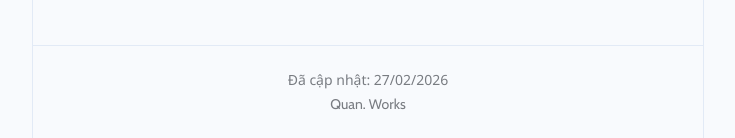
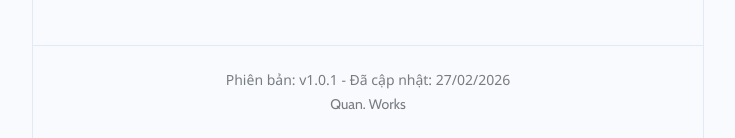
Before and after one commit to daoquan1002/post, a React (Vite) app: page / in a window 1280 px wide. Shown: the part 1423-1561 px from the top of the page, without its empty margins (272-1007 px from the left). Built offline with nearby package versions, Linux system fonts and the light colour scheme; a web font is replaced by a local one.

Commit message:
Khởi tạo

```diff
--- a/src/App.tsx
+++ b/src/App.tsx
@@ -392,7 +392,7 @@ export default function App() {
         {/* Footer */}
         <footer className="mt-8 border-t border-[var(--color-surface-container-high)] py-6 px-4 text-center">
           <p className="text-sm text-[var(--color-on-surface-variant)] opacity-70">
-            Đã cập nhật: 27/02/2026
+            Phiên bản: v1.0.1 - Đã cập nhật: 27/02/2026
           </p>
           <p className="font-cabin text-sm text-[var(--color-on-surface-variant)] opacity-70 mt-1">
             Quan. Works
```
